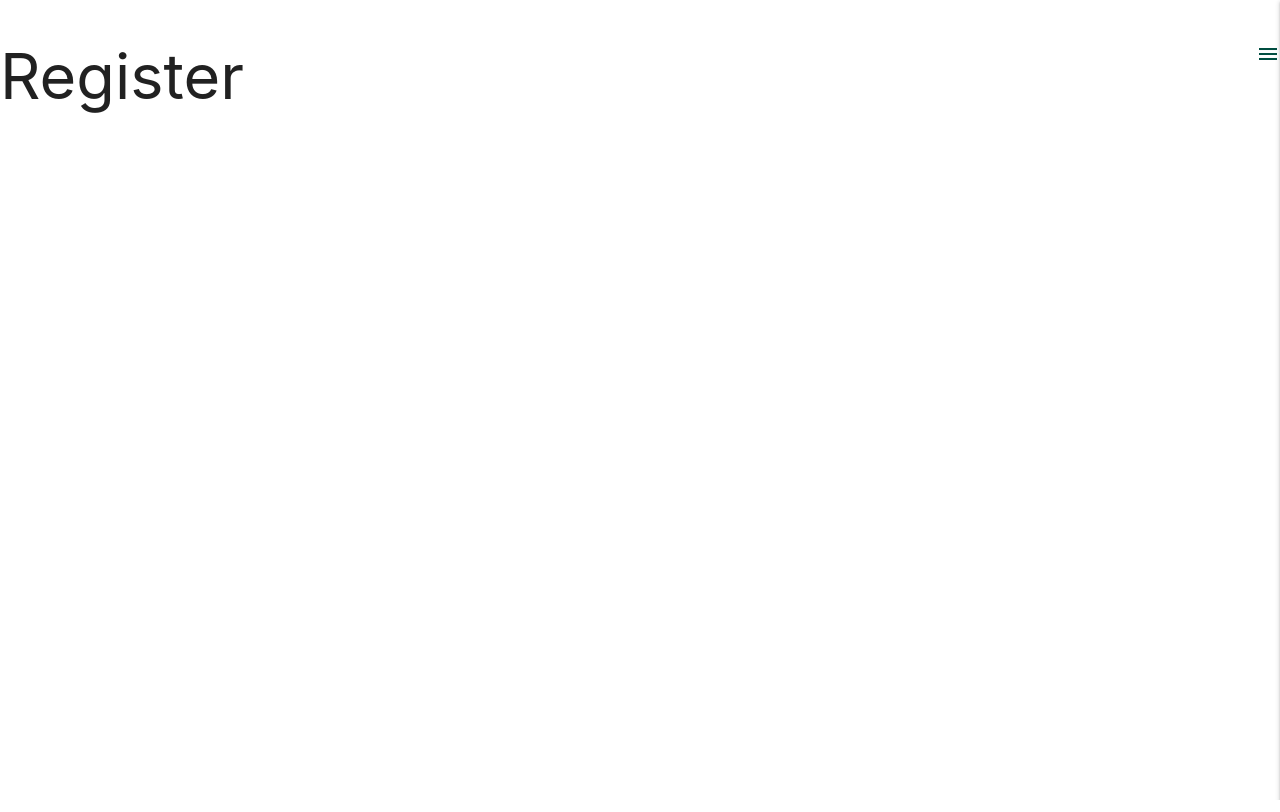
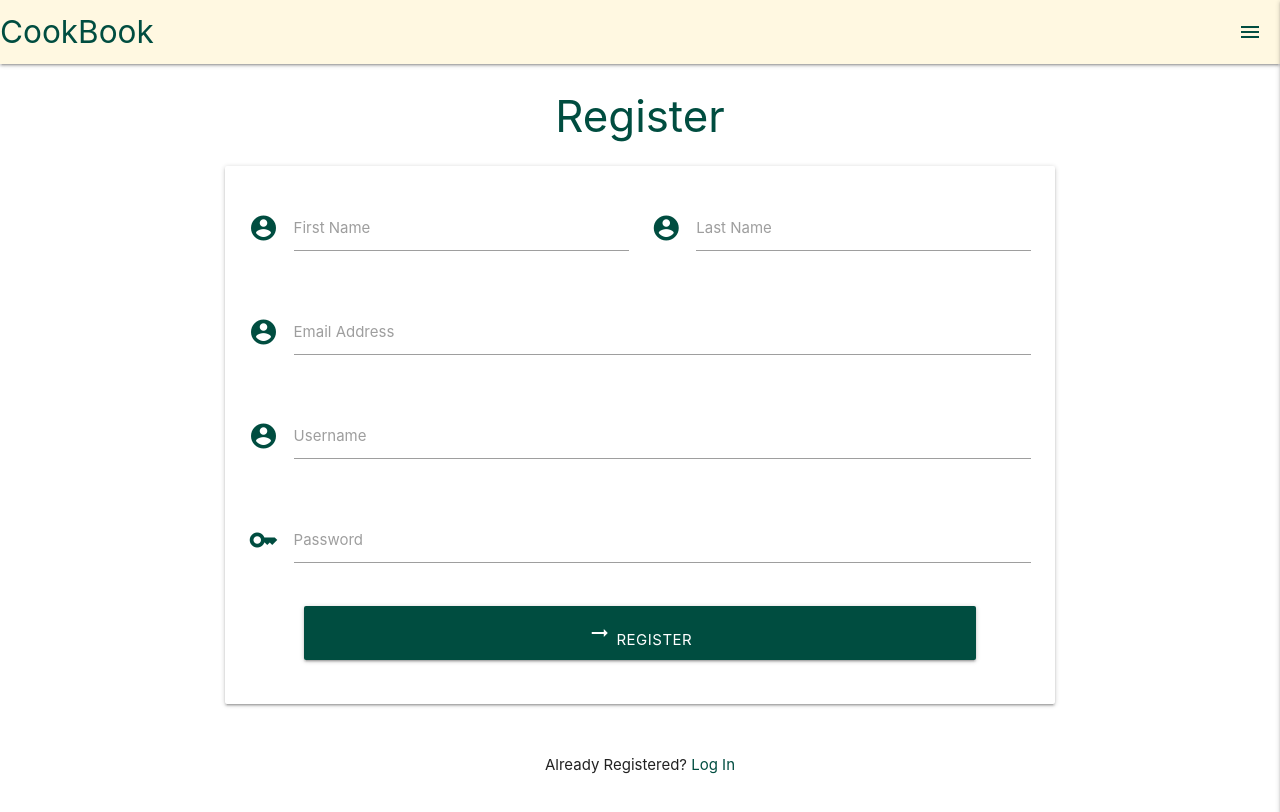
Before and after one commit to pawoods/spring-valley, a Flask app: page /register in a window 1280 px wide. Run offline with Flask 3, Linux system fonts and the light colour scheme; some libraries are stand-ins or nearby versions.

Commit message:
adds register functionality and posts new user to database

```diff
--- a/app.py
+++ b/app.py
@@ -4,6 +4,7 @@ from flask import (
     redirect, request, session, url_for)
 from flask_pymongo import PyMongo
 from bson.objectid import ObjectId
+from werkzeug.security import generate_password_hash, check_password_hash
 if os.path.exists("env.py"):
     import env
 
@@ -25,8 +26,44 @@ def home():
     return render_template("home.html", recipes=recipes)
 
 
-@app.route("/register")
+@app.route("/register", methods=["GET", "POST"])
 def register():
+    if request.method == "POST":
+        # check if username is already in users collection
+        existing_user = mongo.db.users.find_one(
+            {"username": request.form.get("username")})
+
+        if existing_user:
+            flash("Username already exists")
+            return redirect(url_for("register"))
+
+        # adds unique id to new user
+        user_id = 1
+        existing_id = True
+        while existing_id:
+            if not mongo.db.user.find_one({"user": user_id}):
+                existing_id = False
+                break
+            user_id += 1
+
+        # builds new user dict with default superuser and admin permissions
+        new_user = {
+            "user_id": user_id,
+            "f_name": request.form.get("f_name"),
+            "l_name": request.form.get("l_name"),
+            "email": request.form.get("email"),
+            "username": request.form.get("username"),
+            "password": generate_password_hash(request.form.get("password")),
+            "is_super": False,
+            "is_admin": False
+        }
+        mongo.db.users.insert_one(new_user)
+
+        # puts new user id into session cookie
+        session["user"] = user_id
+        flash("Successfully Registered!")
+        return redirect(url_for("profile", user=session["user"]))
+
     return render_template("register.html")
 
 
--- a/templates/base.html
+++ b/templates/base.html
@@ -12,17 +12,25 @@
 <body>
     <!-- Header -->
     <header>
-        <a href="#" data-target="slide-out" class="sidenav-trigger right">
-            <i class="material-icons teal-text text-darken-4">menu</i>
-        </a>
+        <nav>
+            <div class="nav-wrapper amber lighten-5">
+                <a href="#" class="brand-logo teal-text text-darken-4">CookBook</a>
+                <a href="#" data-target="slide-out" class="sidenav-trigger show-on-large right">
+                    <i class="material-icons teal-text text-darken-4">menu</i>
+                </a>
+            </div>
+        </nav>
+
         <ul id="slide-out" class="sidenav">
             <li>
                 <div class="user-view">
                     <div class="background teal darken-4">
                     </div>
                     <a href="{{ url_for('profile') }}"><img class="circle" src="https://media.licdn.com/dms/image/C4D03AQGJSARvOdak-A/profile-displayphoto-shrink_800_800/0/1620599895775?e=1703721600&v=beta&t=PEvJUBOqTRx_SORlRkFeXVW_ICRB2hSXdDfNMMSo7fs"></a>
-                    <span class="white-text name">user.f_name user.l_name</span>
-                    <span class="white-text email">user.username</span>
+                    {% if user %}
+                    <span class="white-text name">{{ user.f_name }} {{ user.l_name }}</span>
+                    <span class="white-text email">{{ user.username }}</span>
+                    {% endif %}
                 </div>
             </li>
             <li><a class="subheader">Menu</a></li>
--- a/templates/register.html
+++ b/templates/register.html
@@ -1,4 +1,70 @@
 {% extends "base.html" %}
 {% block content %}
-    <h1>Register</h1>
+
+    <h3 class="center-align teal-text text-darken-4">Register</h3>
+
+    <div class="row">
+        <form class="col s12 m8 offset-m2" method="POST" action="{{ url_for('register') }}">
+            <div class="card-panel">
+                <div class="row">
+                    <!-- f_name -->
+                    <div class="input-field col s6">
+                        <i class="material-icons prefix teal-text text-darken-4">account_circle</i>
+                        <input id="f_name" name="f_name" type="text" class="validate" required>
+                        <label for="f_name">First Name</label>
+                    </div>
+                    <!-- l_name -->
+                    <div class="input-field col s6">
+                        <i class="material-icons prefix teal-text text-darken-4">account_circle</i>
+                        <input id="l_name" name="l_name" type="text" class="validate" required>
+                        <label for="l_name">Last Name</label>
+                    </div>
+                </div>
+                <!-- email -->
+                <div class="row">
+                    <div class="input-field col s12">
+                        <i class="material-icons prefix teal-text text-darken-4">account_circle</i>
+                        <input id="email" name="email" type="email" class="validate" required>
+                        <label for="email">Email Address</label>
+                    </div>
+                </div>
+                <!-- username -->
+                <div class="row">
+                    <div class="input-field col s12">
+                        <i class="material-icons prefix teal-text text-darken-4">account_circle</i>
+                        <input id="username" name="username" type="text" pattern="^[a-zA-Z0-9]{5,15}$" minlength="5"
+                            maxlength="15" class="validate" required>
+                        <label for="username">Username</label>
+                    </div>
+                </div>
+                <!-- password -->
+                <div class="row">
+                    <div class="input-field col s12">
+                        <i class="material-icons prefix teal-text text-darken-4">key</i>
+                        <input id="password" name="password" type="password" pattern="^[a-zA-Z0-9]{5,15}$" minlength="5"
+                            maxlength="15" class="validate" required>
+                        <label for="password">Password</label>
+                    </div>
+                </div>
+                <!-- Register -->
+                <div class="row">
+                    <button type="submit" class="col s10 offset-s1 teal darken-4 btn-large">
+                        <i class="material-icons prefix white-text">arrow_right_alt</i>
+                        Register
+                    </button>
+                </div>
+            </div>
+        </form>
+    </div>
+
+    <div class="row">
+        <div class="col s12">
+            <p class="center-align">
+                Already Registered?
+                <a href="{{ url_for('sign_in') }}" class="teal-text text-darken-4">Log In</a>
+            </p>
+        </div>
+    </div>
+
+
 {% endblock %}
```
